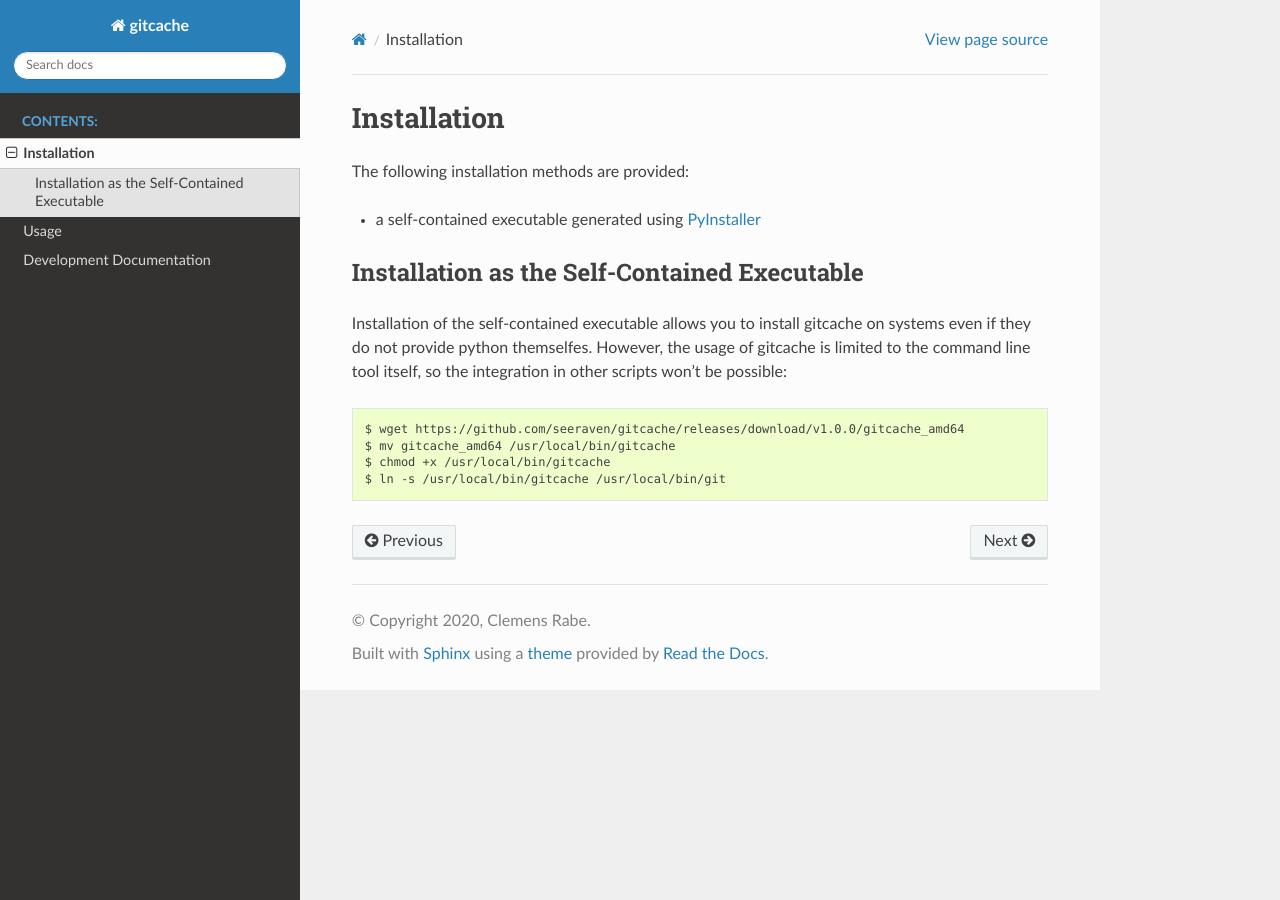
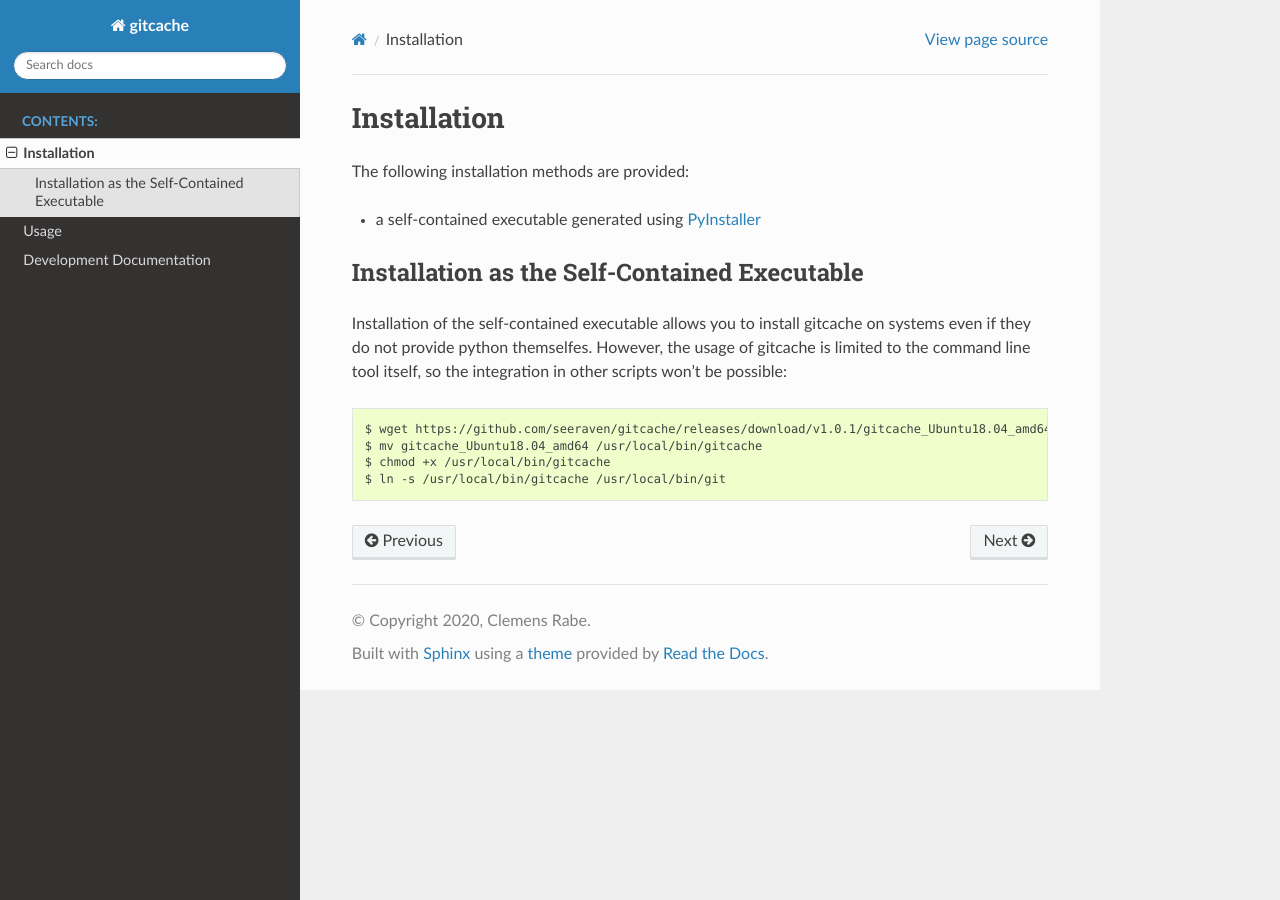
Before and after one commit to seeraven/gitcache, a Sphinx documentation site: the page built from doc/source/installation.rst, in a window 1280 px wide. Built offline with Sphinx 7.4.7 and the Read the Docs theme 2.0.0, drawn with Linux system fonts in a browser that asks for light colours; formulas are drawn with MathJax 3; pages that are not in the unit, such as notebooks, are missing from menus.

Commit message:
feature: Added build of releases for different Ubuntu platforms.

```diff
--- a/doc/source/installation.rst
+++ b/doc/source/installation.rst
@@ -14,8 +14,8 @@ gitcache on systems even if they do not provide python themselfes.
 However, the usage of gitcache is limited to the command line tool
 itself, so the integration in other scripts won't be possible::
 
-    $ wget https://github.com/seeraven/gitcache/releases/download/v1.0.0/gitcache_amd64
-    $ mv gitcache_amd64 /usr/local/bin/gitcache
+    $ wget https://github.com/seeraven/gitcache/releases/download/v1.0.1/gitcache_Ubuntu18.04_amd64
+    $ mv gitcache_Ubuntu18.04_amd64 /usr/local/bin/gitcache
     $ chmod +x /usr/local/bin/gitcache
     $ ln -s /usr/local/bin/gitcache /usr/local/bin/git
 
```
Also changed, not shown: README.md (+2 -2 lines), 10 other files.
